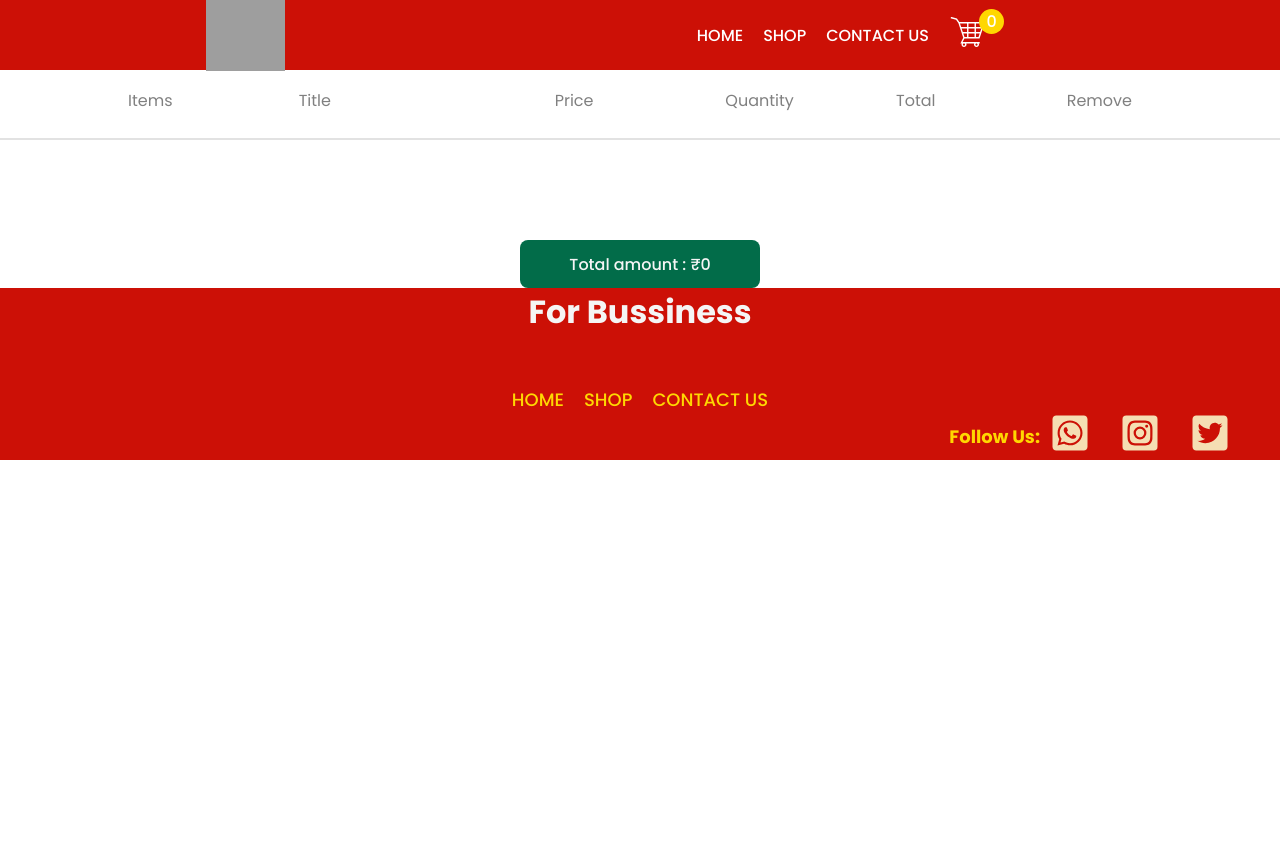
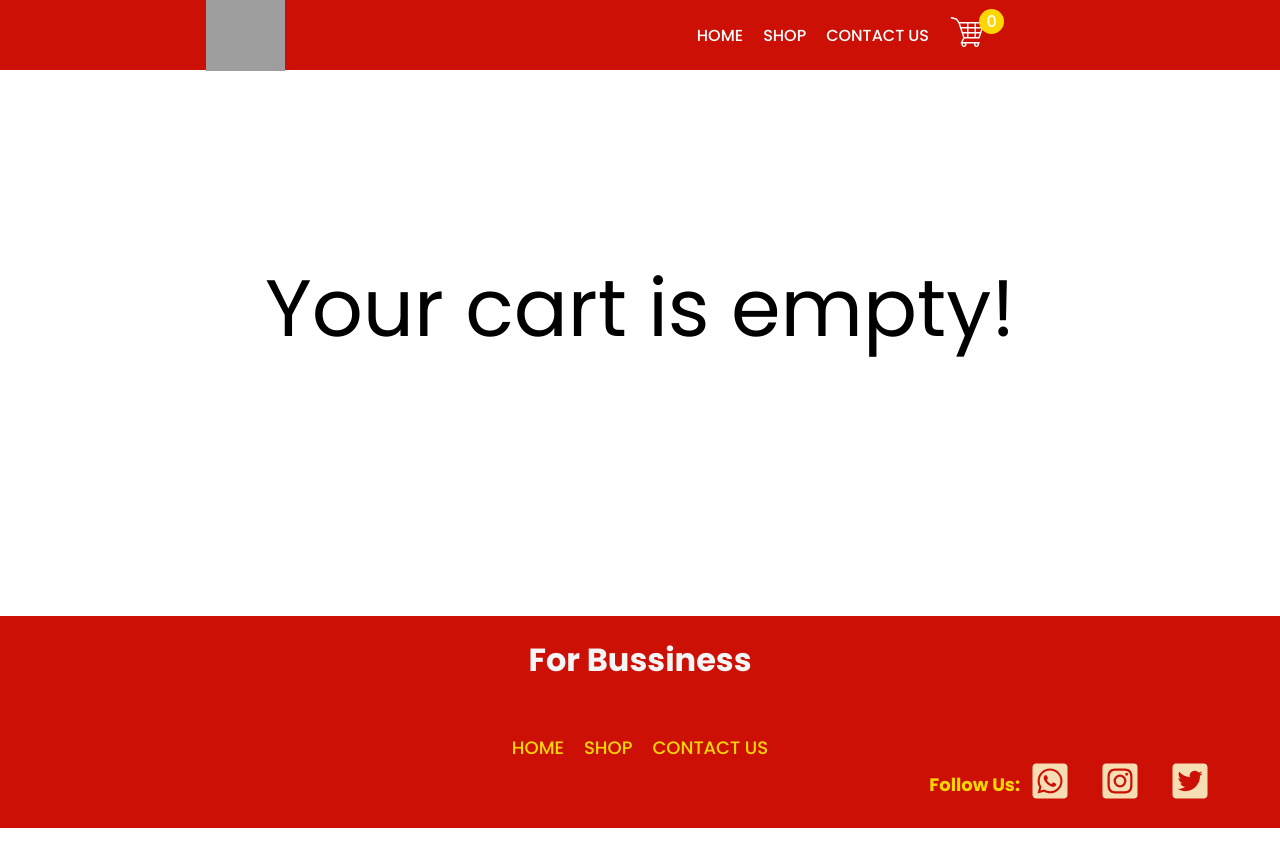
Before and after one commit to Aakash1624/e-commerce, a React (Vite) app: page /cart in a window 1280 px wide. Shown: the top 866 px of the page. Built offline with nearby package versions, Linux system fonts and the light colour scheme; grey boxes are pictures that could not be loaded; some icons are missing.

Commit message:
project completed

```diff
--- a/src/components/footer/footer.css
+++ b/src/components/footer/footer.css
@@ -1,5 +1,35 @@
+html,
+body {
+  height: 100%;
+  margin: 0;
+  padding: 0;
+}
+
+.wrapper {
+  display: flex;
+  flex-direction: column;
+  min-height: 100%;
+}
+
+.content {
+  flex: 1;
+}
+
 .footer {
+  position: -webkit-sticky;
+  bottom: 0;
+  left: 0;
+  width: 100%;
   background-color: #cc1006;
+  color: whitesmoke;
+  padding: 20px;
+  box-sizing: border-box;
+}
+
+.footer-content {
+  display: flex;
+  flex-direction: column;
+  align-items: center;
 }
 
 .footer-icons {
@@ -41,7 +71,7 @@
   color: #fed802;
 }
 
-.footer-links :hover {
+.footer-link:hover {
   color: whitesmoke;
 }
 
--- a/src/components/routes/root.route.jsx
+++ b/src/components/routes/root.route.jsx
@@ -2,6 +2,7 @@ import { Outlet } from 'react-router-dom';
 import NavBar from '../navbar/nav';
 import { useState } from 'react';
 import Footer from '../footer/footer';
+import Cart from '../../pages/cart';
 
 const Root = ({ cart }) => {
   return (
--- a/src/pages/cart.jsx
+++ b/src/pages/cart.jsx
@@ -1,10 +1,11 @@
-import { React, useState } from 'react';
+import React, { useState } from 'react';
 import { RxCross2 } from 'react-icons/rx';
 import { CiSquarePlus } from 'react-icons/ci';
 import { CiSquareMinus } from 'react-icons/ci';
 import { ToastContainer, toast } from 'react-toastify';
 import 'react-toastify/dist/ReactToastify.css';
 import './pages.css';
+import Footer from '../components/footer/footer';
 
 const Cart = ({ cart, setCart }) => {
   const notify = () => {
@@ -13,6 +14,7 @@ const Cart = ({ cart, setCart }) => {
     });
   };
   const [processing, setProcessing] = useState(false);
+
   const removeItemFromCart = (id) => {
     // Filter out the item with the given id and update the cart state
     const updatedCart = cart.filter((item) => item.id !== id);
@@ -36,13 +38,11 @@ const Cart = ({ cart, setCart }) => {
           ? { ...item, quantity: item.quantity - 1 }
           : item
       );
-      console.log('Updated Cart after decrease:', updatedCart); // Log updated cart
 
       // Filter out the item with quantity 0
       const filteredCart = updatedCart.filter(
         (item) => item.quantity !== 0 || item.id !== id
       );
-      console.log('Filtered Cart after decrease:', filteredCart); // Log filtered cart
 
       return filteredCart;
     });
@@ -54,6 +54,9 @@ const Cart = ({ cart, setCart }) => {
 
   const checkOut = () => {
     if (cart.length === 0) {
+      toast.error('Your cart is empty!', {
+        style: { color: 'white', background: 'red', marginTop: '100px' },
+      });
       return; // Don't proceed if the cart is empty
     } else {
       // Display processing message
@@ -72,6 +75,10 @@ const Cart = ({ cart, setCart }) => {
     <>
       <ToastContainer />
       <div className="cart-page">
+        {cart.length === 0 ? (
+          <div className="empty-cart-message">Your cart is empty!</div>
+        ) : (
+          <>
             <div className="cart-items">
               <div className="cart-items-title">
                 <p>Items</p>
@@ -105,40 +112,27 @@ const Cart = ({ cart, setCart }) => {
                   </div>
                   <p>₹{item.price * (item.quantity || 1)}</p>
                   {/* Calculate total */}
-              <p className="delete" onClick={() => removeItemFromCart(item.id)}>
+                  <p
+                    className="delete"
+                    onClick={() => removeItemFromCart(item.id)}
+                  >
                     <RxCross2 />
                   </p>
                 </div>
               ))}
             </div>
-      </div>
+            <div className="checkout">
               <div className="cart-amt">Total amount : ₹{totalAmount}</div>
-      {cart.length > 0 && (
               <button className="btn-checkout" onClick={checkOut}>
                 Check out
               </button>
+            </div>
+          </>
         )}
+      </div>
+      {cart.length > 0 && <Footer />}
     </>
   );
 };
 
 export default Cart;
-
-// import React from 'react';
-// import { ToastContainer, toast } from 'react-toastify';
-// import 'react-toastify/dist/ReactToastify.css';
-
-// const MyComponent = () => {
-//   const notify = () => {
-//     toast.success('Hello, this is a toast message!');
-//   };
-
-//   return (
-//     <div>
-//       <button onClick={notify}>Show Toast</button>
-//       <ToastContainer />
-//     </div>
-//   );
-// };
-
-// export default MyComponent;
--- a/src/pages/pages.css
+++ b/src/pages/pages.css
@@ -154,7 +154,9 @@ hr {
 }
 
 .cart-page {
-  margin-top: 88px;
+  /* position: relative; You can keep this if needed */
+  margin: 88px;
+  /* z-index: 1001; Adjust the z-index to be higher than the navbar */
 }
 
 .cart-items-title {
@@ -213,12 +215,27 @@ hr {
   color: rgb(204, 4, 4);
 }
 
+.checkout {
+  display: flex;
+  flex-direction: column;
+}
+
+.empty-cart-message {
+  display: flex;
+  font-size: 5rem;
+  align-items: center;
+  justify-content: center;
+  padding: 10rem;
+}
+
 .cart-amt {
   font-size: 1rem; /* Adjusted font size */
   font-weight: 500;
   margin: 0 auto;
-  margin-top: 100px;
+  /* margin-top: 100px; */
+  margin-bottom: 290px;
   display: flex;
+  /* flex-direction: column; */
   align-items: center;
   justify-content: center;
   width: 15rem;
@@ -244,6 +261,7 @@ hr {
   color: whitesmoke;
   background-color: goldenrod;
   cursor: pointer;
+  /* padding-bottom: 5rem; */
 }
 
 .carousel {
@@ -304,7 +322,7 @@ hr {
     font-size: 16px;
   }
 
-  .faq-title{
+  .faq-title {
     font-size: 16px;
   }
 
@@ -313,7 +331,7 @@ hr {
     margin-top: 70px;
   }
 
-  .contact-footer-title{
+  .contact-footer-title {
     font-size: 16px;
   }
 
--- a/src/singin/login/login.css
+++ b/src/singin/login/login.css
@@ -20,6 +20,7 @@ body {
   margin-top: 50px;
   background-color: #dfdada;
   border-radius: 38px;
+  overflow: hidden;
 }
 
 .header {
@@ -184,15 +185,23 @@ body {
 /* Media query for responsiveness */
 @media screen and (max-width: 768px) {
   .login-container {
-    max-width: 90%; /* Adjusted max-width */
+    width: 500px;
+    height: 600px;
+    margin-top: 270px;
+    margin-bottom: 50px;
+    overflow-x: hidden;
+  }
+
+  .input {
+    width: 420px;
   }
 
   .text {
-    font-size: 1.5rem; /* Adjusted font size */
+    font-size: 1rem; /* Adjusted font size */
   }
 
   .underLine {
-    width: 40px; /* Adjusted width */
+    width: 20px; /* Adjusted width */
   }
 
   .input input {
@@ -215,9 +224,9 @@ body {
 /* Media query for 320px width */
 @media screen and (max-width: 320px) {
   .login-container {
-    width: 100%; /* Adjusted width for smaller screens */
-    padding: 0 10px; /* Adjusted padding */
-    margin-top: 20px; /* Adjusted margin */
+    margin-top: 270px;
+    margin-bottom: 50px;
+    max-width: 90%; /* Adjusted max-width */
   }
 
   .text {
```
Lines whose indentation alone changed are shown as unchanged.
